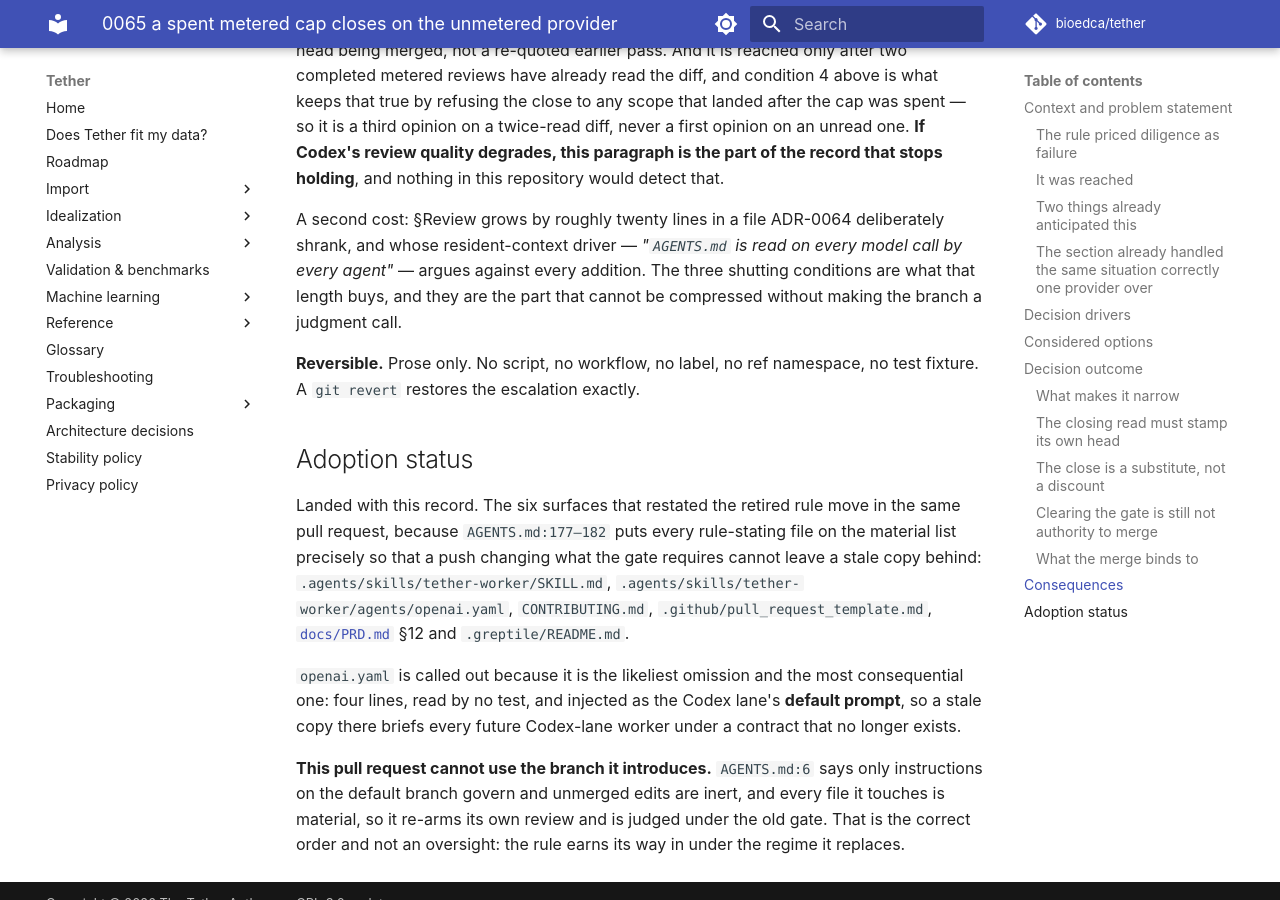
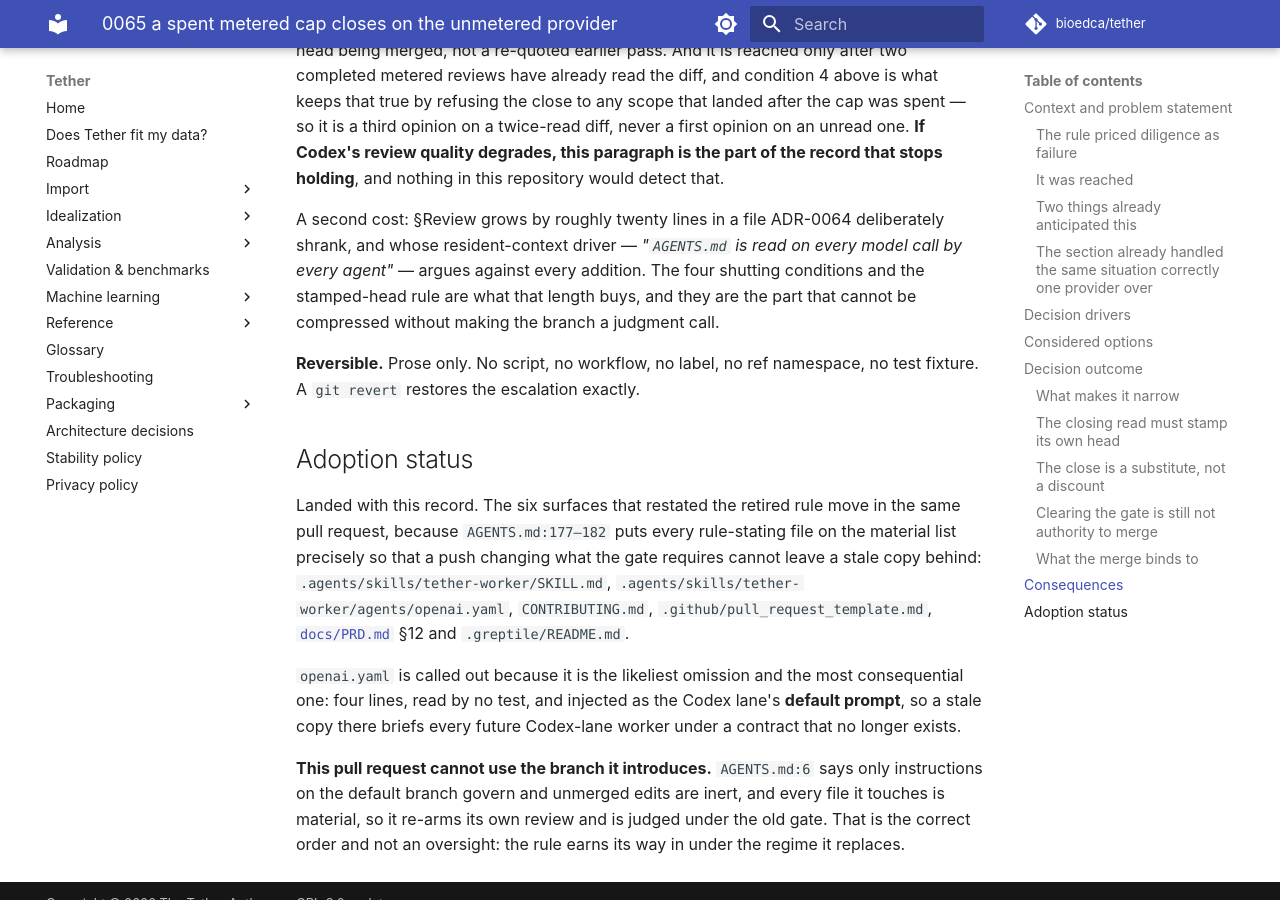
Before and after one commit to bioedca/tether, an MkDocs documentation site: the page built from docs/adr/0065-a-spent-metered-cap-closes-on-the-unmetered-provider.md, in a window 1280 px wide and 900 px high, scrolled down 6360 px. Built offline with MkDocs 1.6.1 and Material for MkDocs 9.7.7, drawn with Linux system fonts in a browser that asks for light colours; comment, search, counter and statistics services are not loaded; the version menu is left out; some of the changed text lies outside the part shown.

Commit message:
fix(agents): reconcile the stamped-head rule with the files it contradicted
Codex round 5, three P1s and a P3. All four are contradictions the round-4 fix
introduced: the attestation rule landed in one place and three others still said
the old thing. Fifth instance of that pattern in this PR.

1. AGENTS.md still required the closing read to be "posted by the provider on
   the pull request" one sentence above the bullet that permits a stamped run
   artifact, so the artifact alternative was rejected by the text introducing it.

2. The template's cap-spent option required "neither came back clean", which is
   stronger than the canonical condition ("neither came back clean AND its
   evidence still stands"). Where review 1 was clean at an earlier head, a
   material push re-armed it, and review 2 then found something, the option
   became unselectable with no third read available -- the deadlock again.

3. CONTRIBUTING.md applied submitted_at and COMMENTED/APPROVED to whichever
   review closes the gate, including a Codex close, which is exactly the
   unsatisfiability ADR-0065 records. Those fields are CodeRabbit's; a stamped
   artifact records what it actually emits.

4. The ADR said "three conditions" in two places while the normative list has
   four, understating the safeguard that keeps post-cap scope out. Counted as
   sub-floor on an agent-layer path, but fixed rather than dropped because it
   miscounts safety conditions in the record that defines them.

```diff
--- a/docs/adr/0065-a-spent-metered-cap-closes-on-the-unmetered-provider.md
+++ b/docs/adr/0065-a-spent-metered-cap-closes-on-the-unmetered-provider.md
@@ -117,7 +117,7 @@
 
 ### What makes it narrow
 
-Three conditions shut the branch, and each is **readable off the pull request** rather than out of
+Four conditions shut the branch, and each is **readable off the pull request** rather than out of
 an agent's account of its own reasoning:
 
 1. **A refusal is not a spent cap.** A throttle, a quota refusal or a failed run reviewed nothing,
@@ -234,7 +234,8 @@
 
 A second cost: §Review grows by roughly twenty lines in a file ADR-0064 deliberately shrank, and
 whose resident-context driver — *"`AGENTS.md` is read on every model call by every agent"* — argues
-against every addition. The three shutting conditions are what that length buys, and they are the
+against every addition. The four shutting conditions and the stamped-head rule are what that length
+buys, and they are the
 part that cannot be compressed without making the branch a judgment call.
 
 **Reversible.** Prose only. No script, no workflow, no label, no ref namespace, no test fixture. A
```
Also changed, not shown: AGENTS.md (+3 -2 lines), CONTRIBUTING.md (+5 -2 lines), .github/pull_request_template.md.
